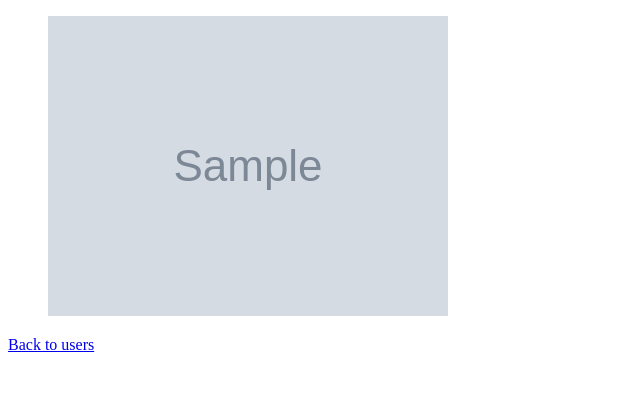
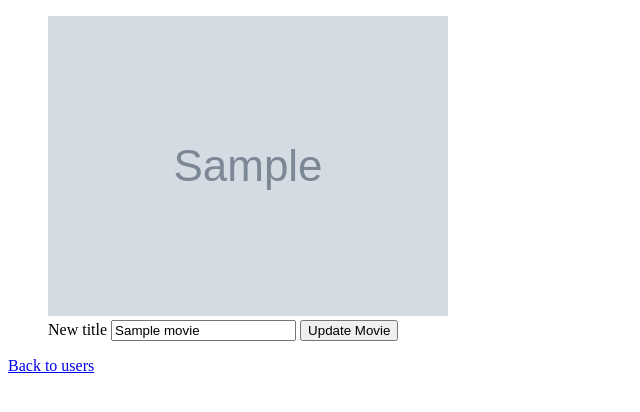
Before and after one commit to DanielMS616/MoviWebApp, a Flask app: page /users/1/movies in a window 1280 px wide. Shown: the part 318-730 px from the top of the page, without its empty margins (0-640 px from the left). Run offline with Flask 3, Linux system fonts and the light colour scheme; tables that the repository leaves empty hold one stand-in row (values such as "Sample post"); grey boxes marked "Sample" are stand-in pictures.

Commit message:
Add movie update functionality

```diff
--- a/app.py
+++ b/app.py
@@ -123,6 +123,26 @@ def add_movie(user_id):
     return redirect(url_for("get_movies", user_id=user_id))
 
 
+@app.route(
+    "/users/<int:user_id>/movies/<int:movie_id>/update",
+    methods=["POST"]
+)
+def update_movie(user_id, movie_id):
+    """Updates the title of a movie."""
+
+    new_title = request.form.get("title", "").strip()
+
+    if new_title:
+        data_manager.update_movie(
+            movie_id,
+            new_title
+        )
+
+    return redirect(
+        url_for("get_movies", user_id=user_id)
+    )
+
+
 @app.errorhandler(404)
 def page_not_found(error):
     """Displays a custom page when a requested resource is not found."""
--- a/templates/movies.html
+++ b/templates/movies.html
@@ -31,6 +31,29 @@
                     src="{{ movie.poster_url }}"
                     alt="Poster for {{ movie.name }}"
                 >
+
+                <form
+                    action="{{ url_for(
+                        'update_movie',
+                        user_id=user_id,
+                        movie_id=movie.id
+                    ) }}"
+                    method="post"
+                >
+                    <label for="title-{{ movie.id }}">
+                        New title
+                    </label>
+
+                    <input
+                        type="text"
+                        id="title-{{ movie.id }}"
+                        name="title"
+                        value="{{ movie.name }}"
+                        required
+                    >
+
+                    <button type="submit">Update Movie</button>
+                </form>
             </li>
         {% endfor %}
     </ul>
```
